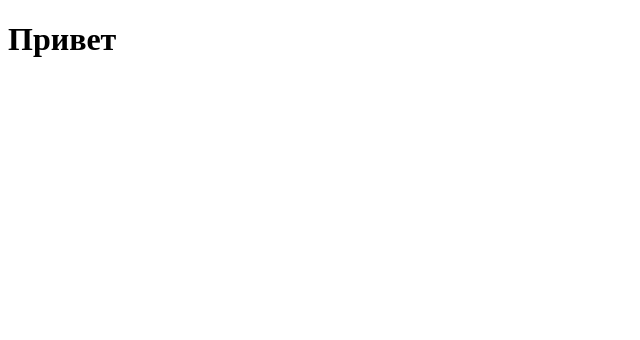
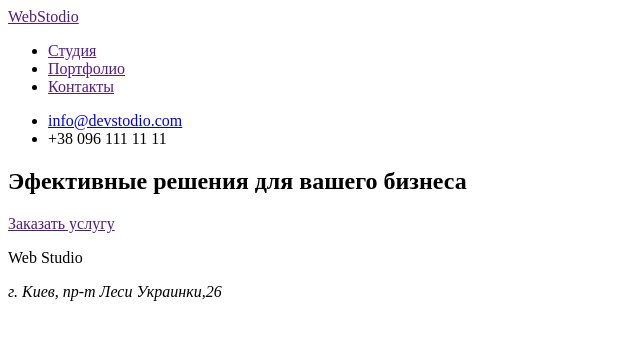
Before and after one commit to PetiurAliona/goit-markup-hw-01, a plain HTML site: page index.html in a window 1280 px wide. Shown: the whole page, without its empty margins (0-640 px from the left). Drawn offline with Linux system fonts and the light colour scheme.

Commit message:
+header +section

```diff
--- a/index.html
+++ b/index.html
@@ -1,9 +1,41 @@
 <!DOCTYPE html>
-<html lang="en">
+<html lang="ru">
 <head>
-        <title>WebStudio</title>
+        <title>Web Studio (Version 2.1)</title>
 </head>
+
 <body>
-    <h1>Привет</h1>
+ <header>
+     <nav>
+     <a href="">
+       WebStodio
+     </a>
+     <ul>
+    <li><a href="">Студия</a></li>
+    <li><a href="">Портфолио</a></li>
+    <li><a href="">Контакты</a></li>
+     </ul>
+     </nav>
+     <ul>
+     <li><a href="info@devstodio.com">info@devstodio.com</a></li>
+     <li>+38 096 111 11 11</li>
+
+     </ul>
+      </header>
+
+
+    <div>
+        <section>
+ <h1>Эфективные решения для вашего бизнеса</h1>
+ <a href="">Заказать услугу</a>
+
+       </section>
+   </div>
+<footer>
+    <p>Web Studio</p>
+<address>
+    г. Киев, пр-т Леси Украинки,26
+   </address>
+</footer>
 </body>
 </html>
```
Also changed, not shown: img/box 1.png (added).
